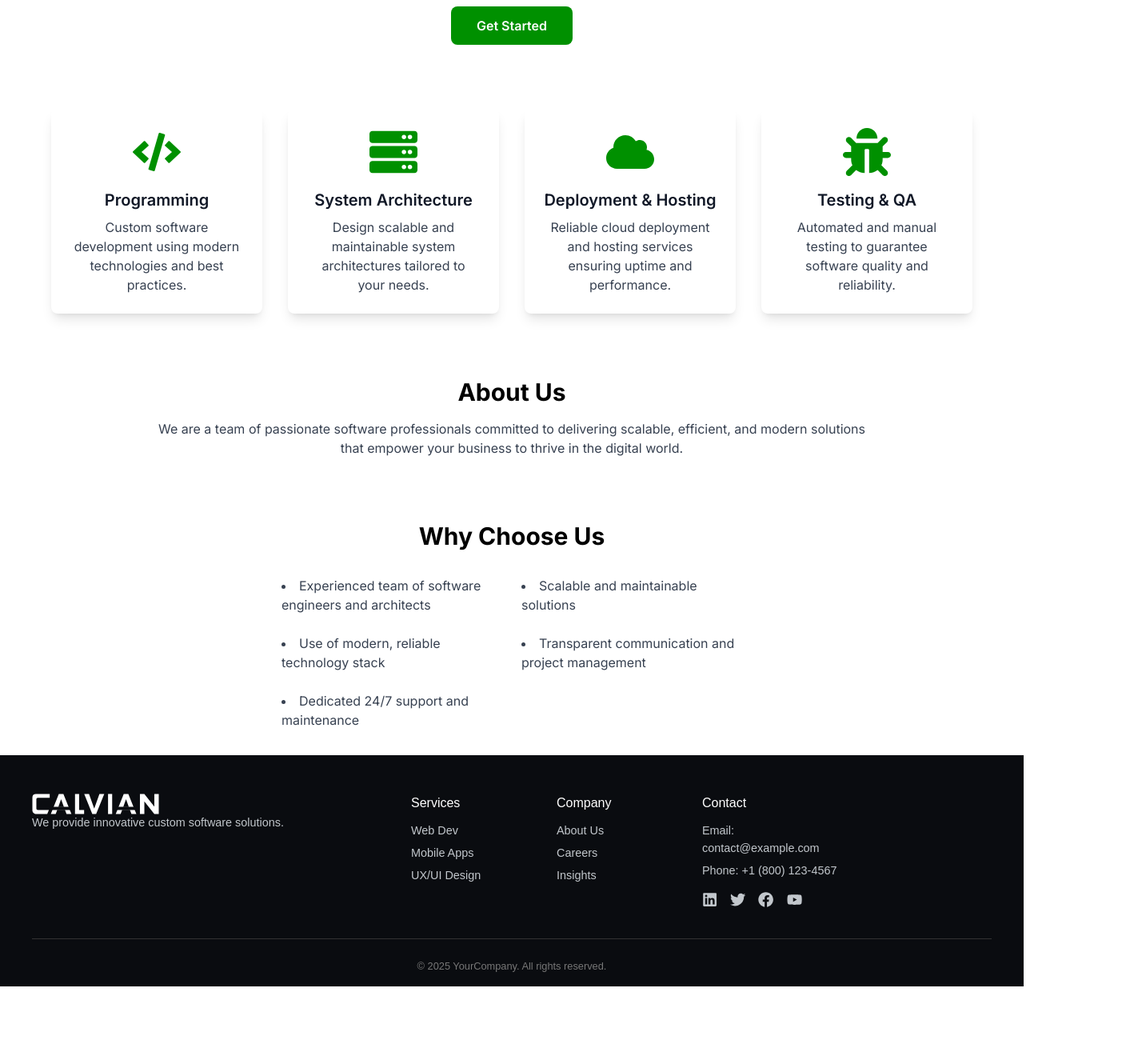
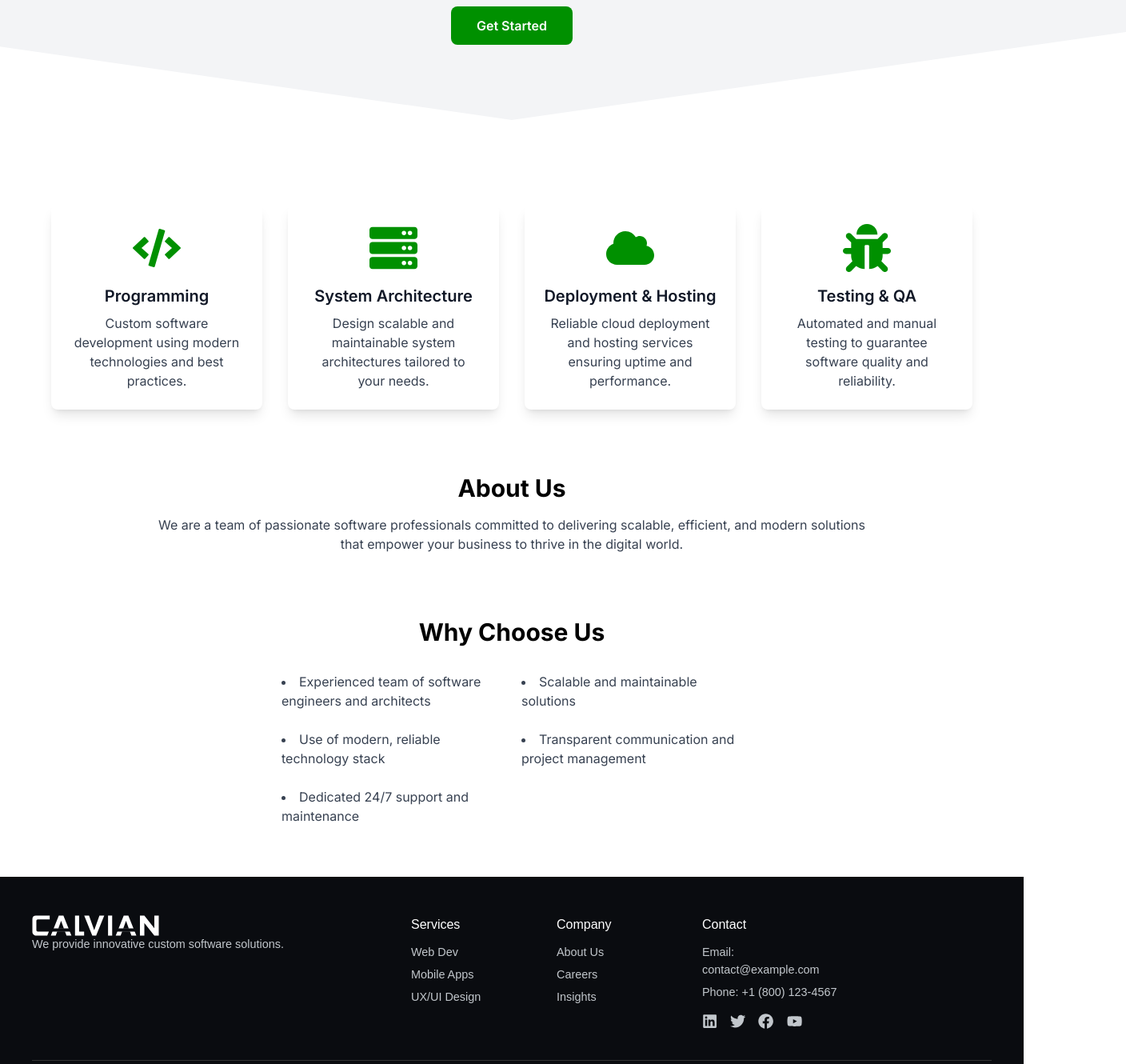
Before and after one commit to calvian-corp/calvian-website, a React (Vite) app: page / in a window 1280 px wide. Shown: the part 400-1730 px from the top of the page at 80% size, 1408 px wide, since content can reach past the window. Before the commit the page ends 1633 px from the top, so only its background shows below. Built offline with nearby package versions, Linux system fonts and the light colour scheme.

Commit message:
Insert grey chevron background

```diff
--- a/src/App.tsx
+++ b/src/App.tsx
@@ -1,5 +1,5 @@
 import React, { Suspense, lazy } from 'react';
-import { Routes, Route } from 'react-router-dom';
+import { Routes, Route, useLocation } from 'react-router-dom';
 import Navbar from './components/layout/Navbar';
 import Footer from './components/layout/Footer';
 import { Helmet } from 'react-helmet';
@@ -13,15 +13,21 @@ const Blog = lazy(() => import('./pages/Blog'));
 const Post = lazy(() => import('./pages/Post'));
 
 function App() {
+  const location = useLocation();
+
   return (
     <>
       <Helmet>
         <title>MyCompany - Software Services</title>
         <meta name="description" content="Professional software services for modern businesses." />
       </Helmet>
+
       <div className="flex flex-col min-h-screen">
         <Navbar />
-        <main className="flex-grow container mx-auto px-4 py-8">
+
+        {location.pathname === '/' && <div className="absolute inset-0 bg-gray-100 design-chevron z-0 transform scale-x-[1.2]" />}
+
+        <main className="flex-grow relative z-10 container mx-auto px-4 py-8">
           <Suspense fallback={<LoadingSpinner />}>
             <Routes>
               <Route path="/" element={<Home />} />
@@ -33,6 +39,9 @@ function App() {
             </Routes>
           </Suspense>
         </main>
+
+        <div className="relative pt-8 pb-0 overflow-hidden -mt-0" />
+
         <Footer />
       </div>
     </>
--- a/src/index.css
+++ b/src/index.css
@@ -5,3 +5,15 @@
 body {
   @apply bg-white text-gray-900 font-sans;
 }
+
+.design-chevron {
+    clip-path: polygon(
+        0% 0%,       /* Top Left */
+        100% 0%,     /* Top Right */
+        100% 80%,    /* Bottom Right Corner */
+        50% 100%,    /* Center Point (The tip of the V-cut) */
+        0% 80%       /* Bottom Left Corner */
+    );
+    height: 550px;
+    width: 100%;
+}
--- a/src/pages/Home.tsx
+++ b/src/pages/Home.tsx
@@ -6,6 +6,8 @@ const Home: React.FC = () => {
   return (
     <div className="pt-24 max-w-7xl mx-auto px-4 space-y-20">
       <HeroSection />
+
+      <div style={{padding: "20px 0"}} />
 
       <ServicesSection />
 
```
